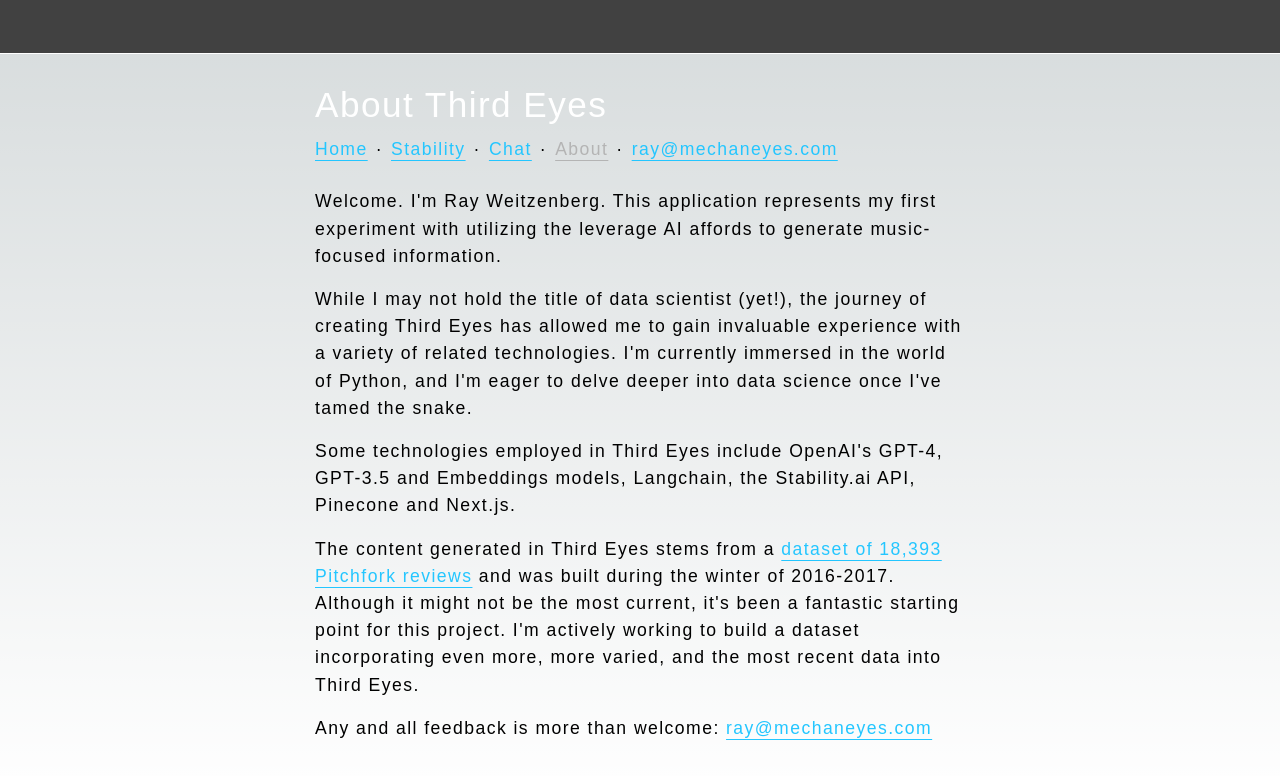
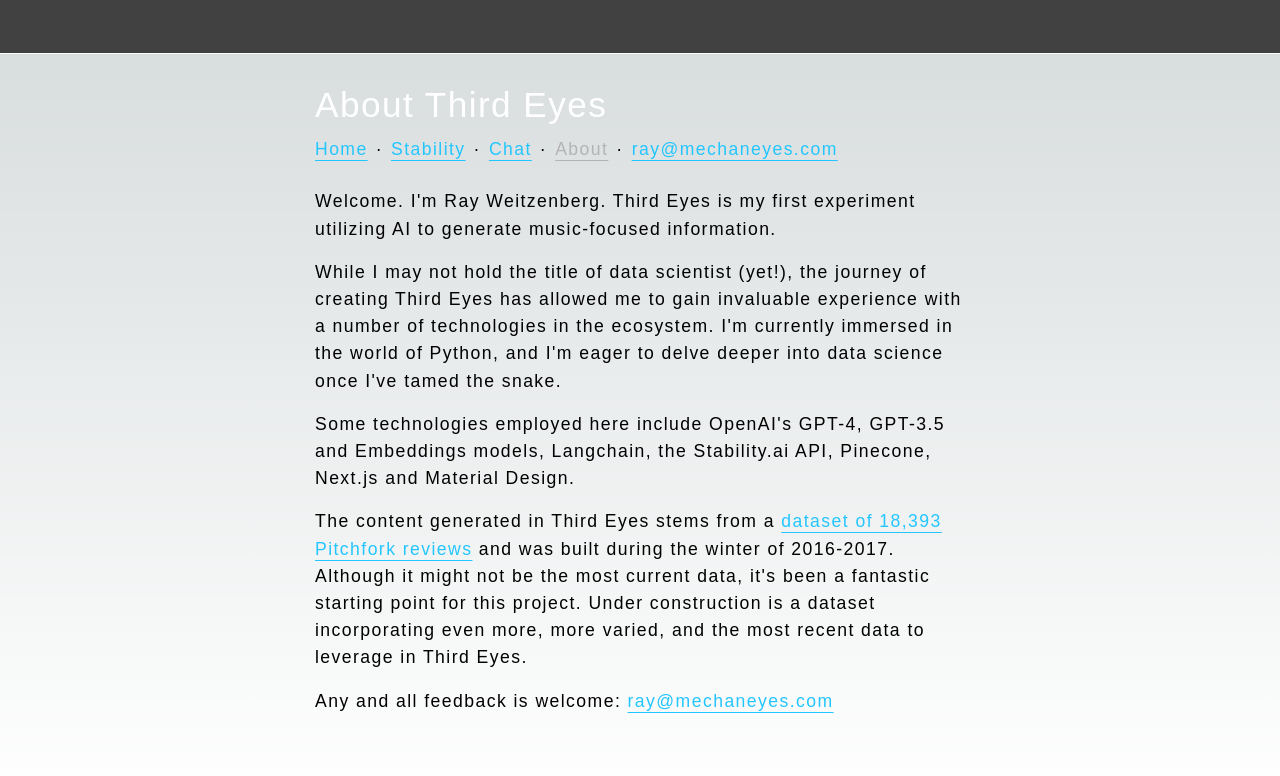
Before and after one commit to mechaneyes/aframe, a Next.js app: page /about in a window 1280 px wide. Shown: the top 776 px of the page. Built offline with nearby package versions, Linux system fonts and the light colour scheme; a web font is replaced by a local one.

Commit message:
about page copy edits

```diff
--- a/app/about/page.js
+++ b/app/about/page.js
@@ -42,21 +42,20 @@ export default function Page() {
       <section className="introduction introduction--visible">
         <div className="introduction__description">
           <p>
-            Welcome. I&apos;m Ray Weitzenberg. This application represents my
-            first experiment with utilizing the leverage AI affords to generate
-            music-focused information.
+            Welcome. I&apos;m Ray Weitzenberg. Third Eyes is my first experiment
+            utilizing AI to generate music-focused information.
           </p>
           <p>
             While I may not hold the title of data scientist (yet!), the journey
             of creating Third Eyes has allowed me to gain invaluable experience
-            with a variety of related technologies. I&apos;m currently immersed
-            in the world of Python, and I&apos;m eager to delve deeper into data
-            science once I&apos;ve tamed the snake.
+            with a number of technologies in the ecosystem. I&apos;m currently
+            immersed in the world of Python, and I&apos;m eager to delve deeper
+            into data science once I&apos;ve tamed the snake.
           </p>
           <p>
-            Some technologies employed in Third Eyes include OpenAI&apos;s
-            GPT-4, GPT-3.5 and Embeddings models, Langchain, the Stability.ai
-            API, Pinecone and Next.js.
+            Some technologies employed here include OpenAI&apos;s GPT-4, GPT-3.5
+            and Embeddings models, Langchain, the Stability.ai API, Pinecone,
+            Next.js and Material Design.
           </p>
           <p>
             The content generated in Third Eyes stems from a{" "}
@@ -64,10 +63,10 @@ export default function Page() {
               dataset of 18,393 Pitchfork reviews
             </a>{" "}
             and was built during the winter of 2016-2017. Although it might not
-            be the most current, it&apos;s been a fantastic starting point for
-            this project. I&apos;m actively working to build a dataset
-            incorporating even more, more varied, and the most recent data into
-            Third Eyes.
+            be the most current data, it&apos;s been a fantastic starting point
+            for this project. Under construction is a dataset incorporating even
+            more, more varied, and the most recent data to leverage in Third
+            Eyes.
           </p>
           {/* <p>
             For a bit of a technical deep dive into the making of Third Eyes,
@@ -78,7 +77,7 @@ export default function Page() {
             .
           </p> */}
           <p>
-            Any and all feedback is more than welcome:{" "}
+            Any and all feedback is welcome:{" "}
             <a href="mailto:ray@mechaneyes.com">ray@mechaneyes.com</a>
           </p>
         </div>
```
